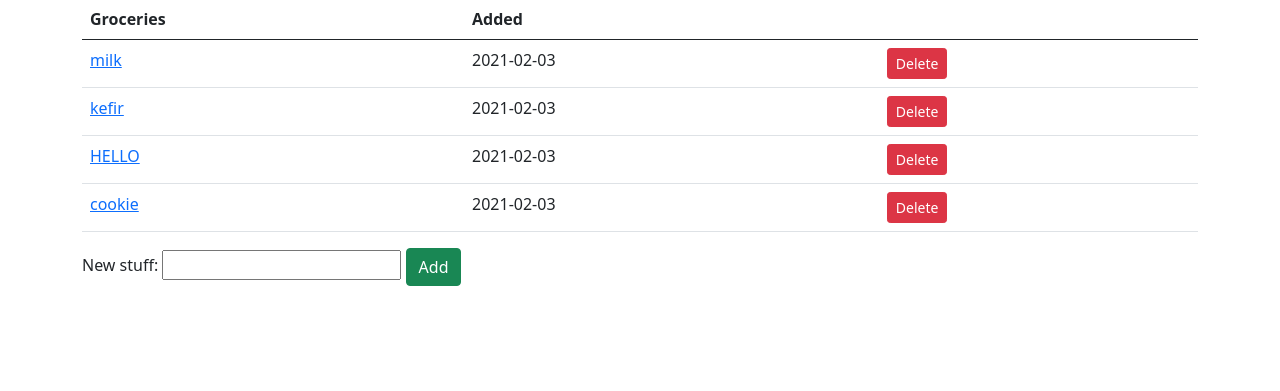
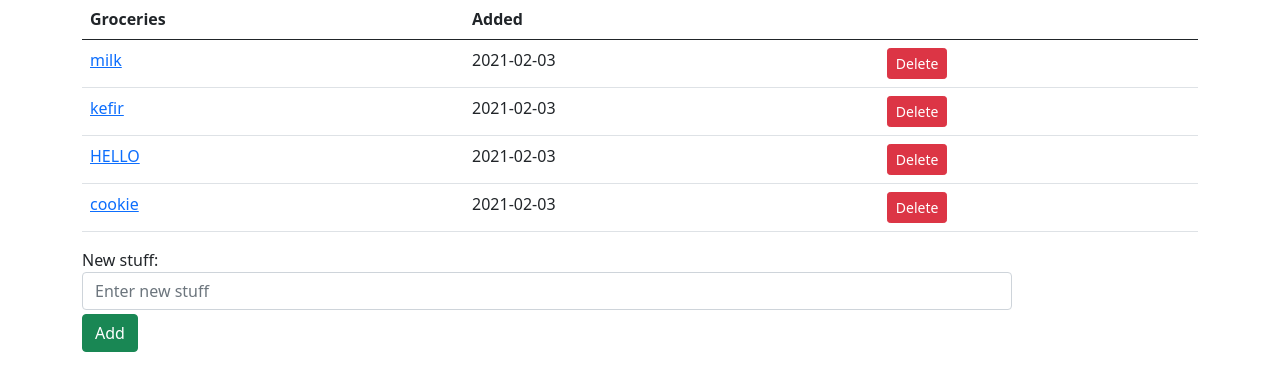
Before and after one commit to 100ballovby/CRUD_app_9A, a Flask app: page / in a window 1280 px wide. Shown: the part 97-488 px from the top of the page. Run offline with Flask 2, Linux system fonts and the light colour scheme; data comes from the database, SQL or seed files in the repository.

Commit message:
Adding form stylization🦭

```diff
--- a/templates/snippets/form.html
+++ b/templates/snippets/form.html
@@ -1,5 +1,11 @@
 <form action="/" method="POST">
-    <label for="newStuff">New stuff:</label> <!-- подпись к полю -->
-    <input type="text" name="name" id="newStuff"> <!-- само поле для ввода -->
-    <button type="submit" class="btn btn-success">Add</button>
+    <div class="form-row">
+        <div class="col-sm-10 my-1">
+            <label for="newStuff" class="sr-only">New stuff:</label> <!-- подпись к полю -->
+            <input type="text" name="name" id="newStuff" class="form-control" placeholder="Enter new stuff"> <!-- само поле для ввода -->
+        </div>
+        <div class="col-sm-2 my-1">
+            <button type="submit" class="btn btn-success btn-block">Add</button>
+        </div>
+    </div>
 </form>
```
